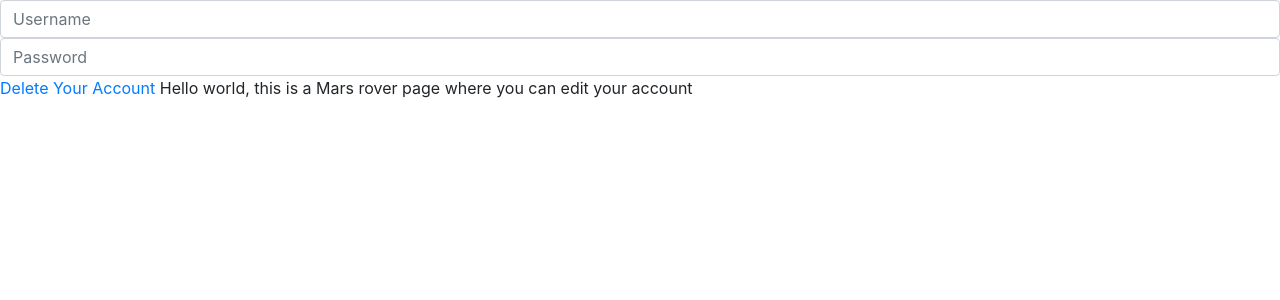
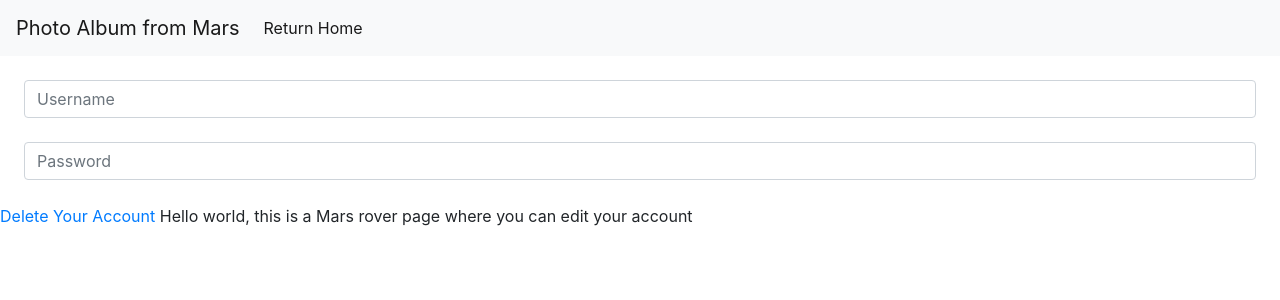
Before and after one commit to Cerchie/mars_photo_album, a Flask app: template templates/edit.html in a window 1280 px wide. Shown: the top 300 px of the page. Run offline with Flask 2, Linux system fonts and the light colour scheme; the template is opened without the code that fills it: values that come from a table or form of the project are taken from there, others are empty; some libraries are stand-ins or nearby versions.

Commit message:
added navbar and margin to edit template

```diff
--- a/app.py
+++ b/app.py
@@ -21,7 +21,7 @@ app.config['DEBUG_TB_INTERCEPT_REDIRECTS'] = False
 
 connect_db(app)
 db.drop_all()
-db.create_all()
+db.create_all() #when you're done remove these
 
 #T O D O create tests for models and views
 #T O D O make it so mission info page has well written copy, maybe info from API calls.
@@ -123,6 +123,10 @@ def create_new_user():
     form = SignUpForm()
     if form.validate_on_submit():
         try:
+            user = User.signup(
+                username=form.username.data,
+                password=form.password.data,
+            )
             db.session.commit()
             db.session.add(user)
         except IntegrityError:
--- a/templates/edit.html
+++ b/templates/edit.html
@@ -1,14 +1,30 @@
 {% extends "base.html" %}
 
 {% block content %}
-<!-- add logic here to set form and add delete btn-->
+
+<nav class="navbar navbar-expand-lg navbar-light bg-light">
+    <a class="navbar-brand" href="#">Photo Album from Mars</a>
+    <button class="navbar-toggler" type="button" data-toggle="collapse" data-target="#navbarSupportedContent"
+        aria-controls="navbarSupportedContent" aria-expanded="false" aria-label="Toggle navigation">
+        <span class="navbar-toggler-icon"></span>
+    </button>
+
+    <div class="collapse navbar-collapse" id="navbarSupportedContent">
+        <ul class="navbar-nav mr-auto">
+            <li class="nav-item active">
+                <a class="nav-link" href="/"> Return Home <span class="sr-only">(current)</span></a>
+            </li>
+        </ul>
+    </div>
+</nav>
+
 <form method="POST" id="user_form">
 
     {{ form.hidden_tag() }}
 
     {% for field in form if field.widget.input_type != 'hidden' %}
 
-    {{ field(placeholder=field.label.text, class="form-control") }}
+    <div class="m-4">{{ field(placeholder=field.label.text, class="form-control") }}</div>
 
     {% endfor %}
 
```
